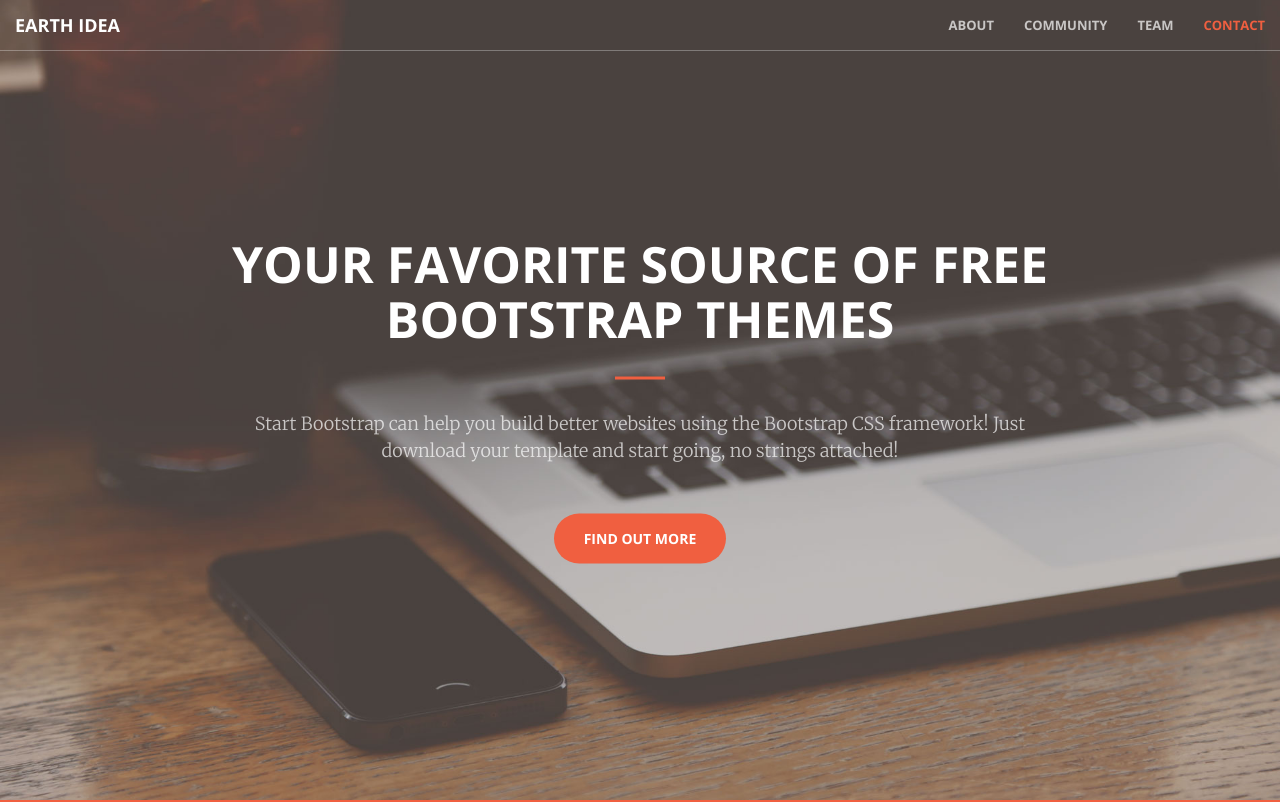
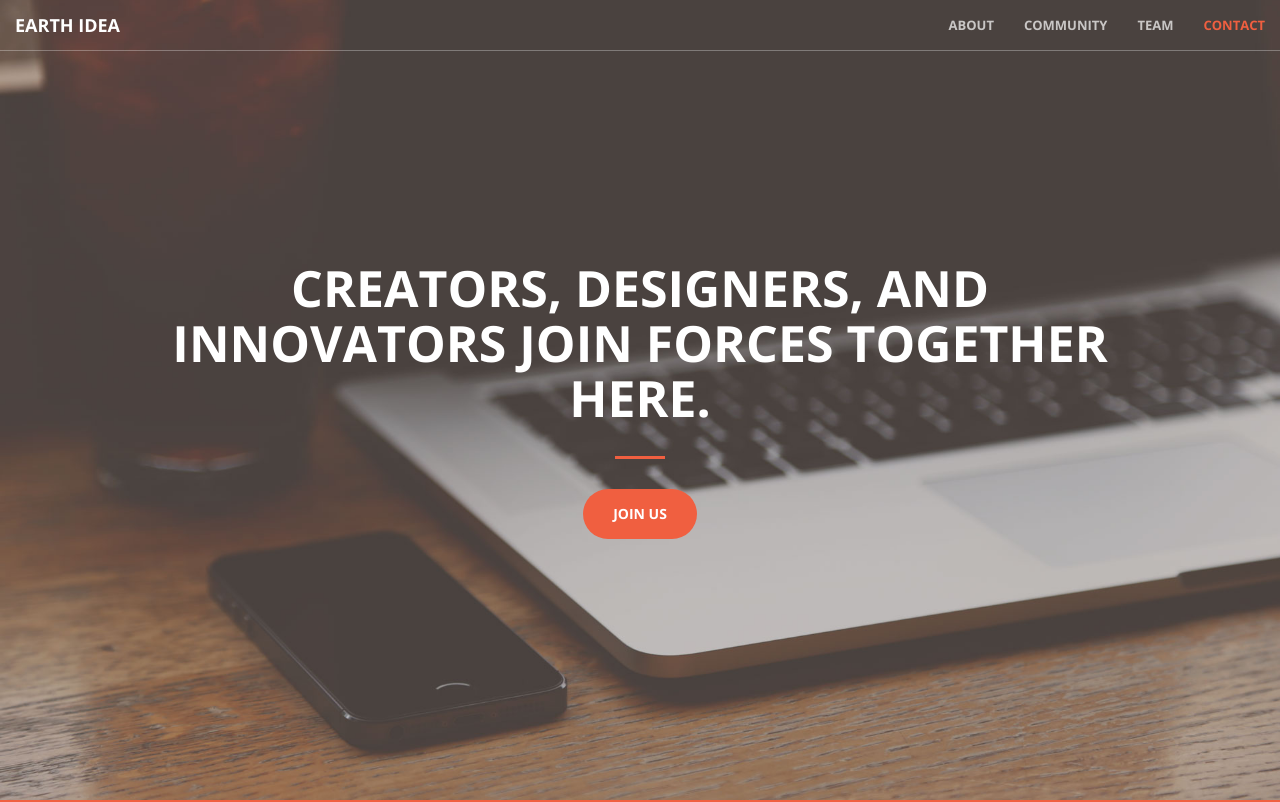
Before and after one commit to mustafashakeel/earthidea, a website: page index.html in a window 1280 px wide. Shown: the top 802 px of the page. Drawn offline with nearby package versions, Linux system fonts and the light colour scheme.

Commit message:
Quick updates

```diff
--- a/index.html
+++ b/index.html
@@ -9,7 +9,7 @@
     <meta name="description" content="We are earth Idea company ">
     <meta name="author" content="Mustafa Shakeel Qureshi">
 
-    <title>Earth Idea | Test </title>
+    <title>Earth Idea</title>
 
     <!-- Bootstrap Core CSS -->
     <link href="vendor/bootstrap/css/bootstrap.min.css" rel="stylesheet">
@@ -71,10 +71,9 @@
     <header>
         <div class="header-content">
             <div class="header-content-inner">
-                <h1 id="homeHeading">Your Favorite Source of Free Bootstrap Themes</h1>
+                <h1 id="homeHeading">Creators, Designers, and Innovators join forces together here.</h1>
                 <hr>
-                <p>Start Bootstrap can help you build better websites using the Bootstrap CSS framework! Just download your template and start going, no strings attached!</p>
-                <a href="#about" class="btn btn-primary btn-xl page-scroll">Find Out More</a>
+                <a href="#about" class="btn btn-primary btn-xl page-scroll">Join Us</a>
             </div>
         </div>
     </header>
```
Also changed, not shown: less/creative.less (line endings or trailing spaces), less/mixins.less (line endings or trailing spaces), less/variables.less (line endings or trailing spaces), 1 other file.
